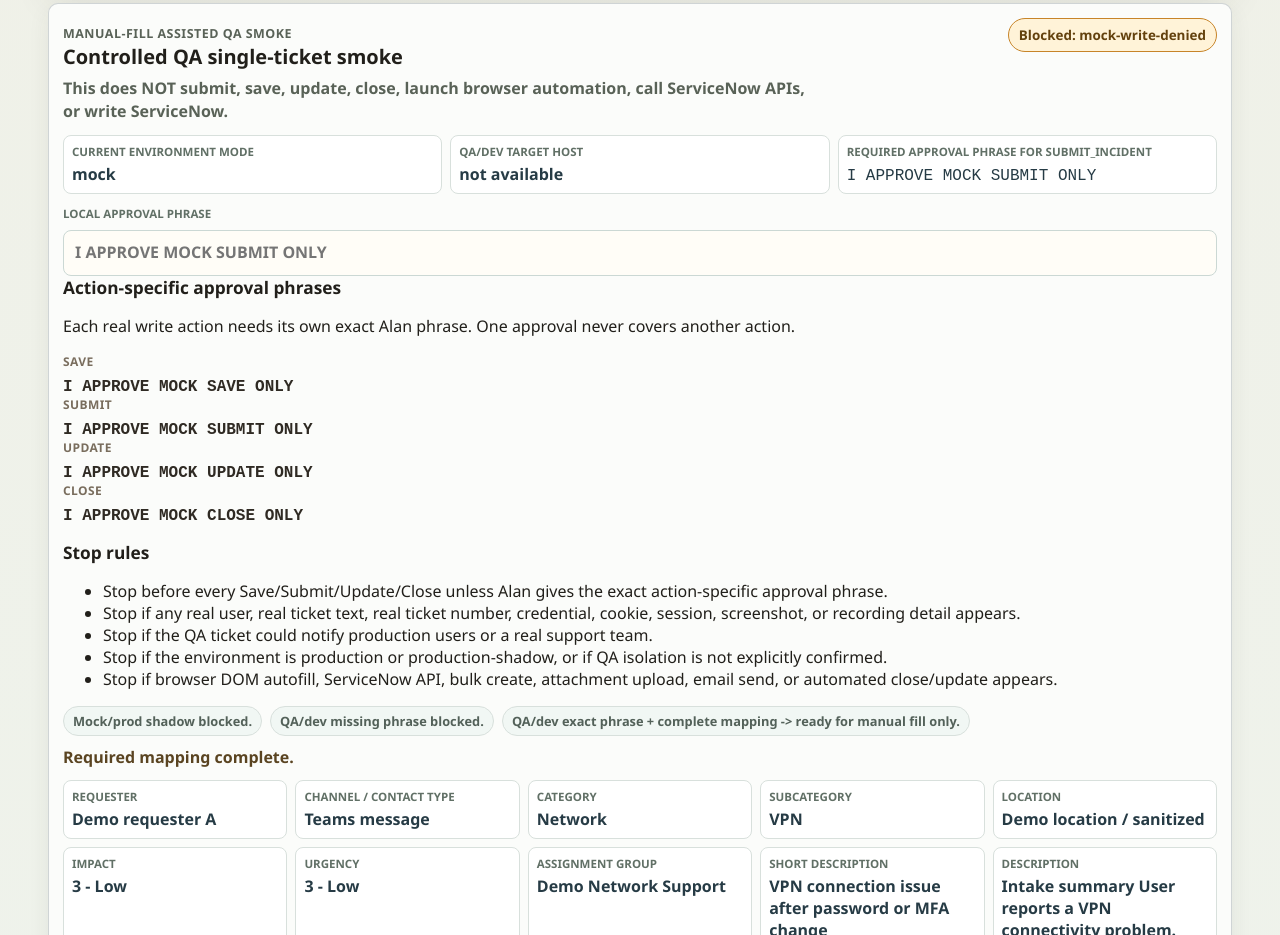
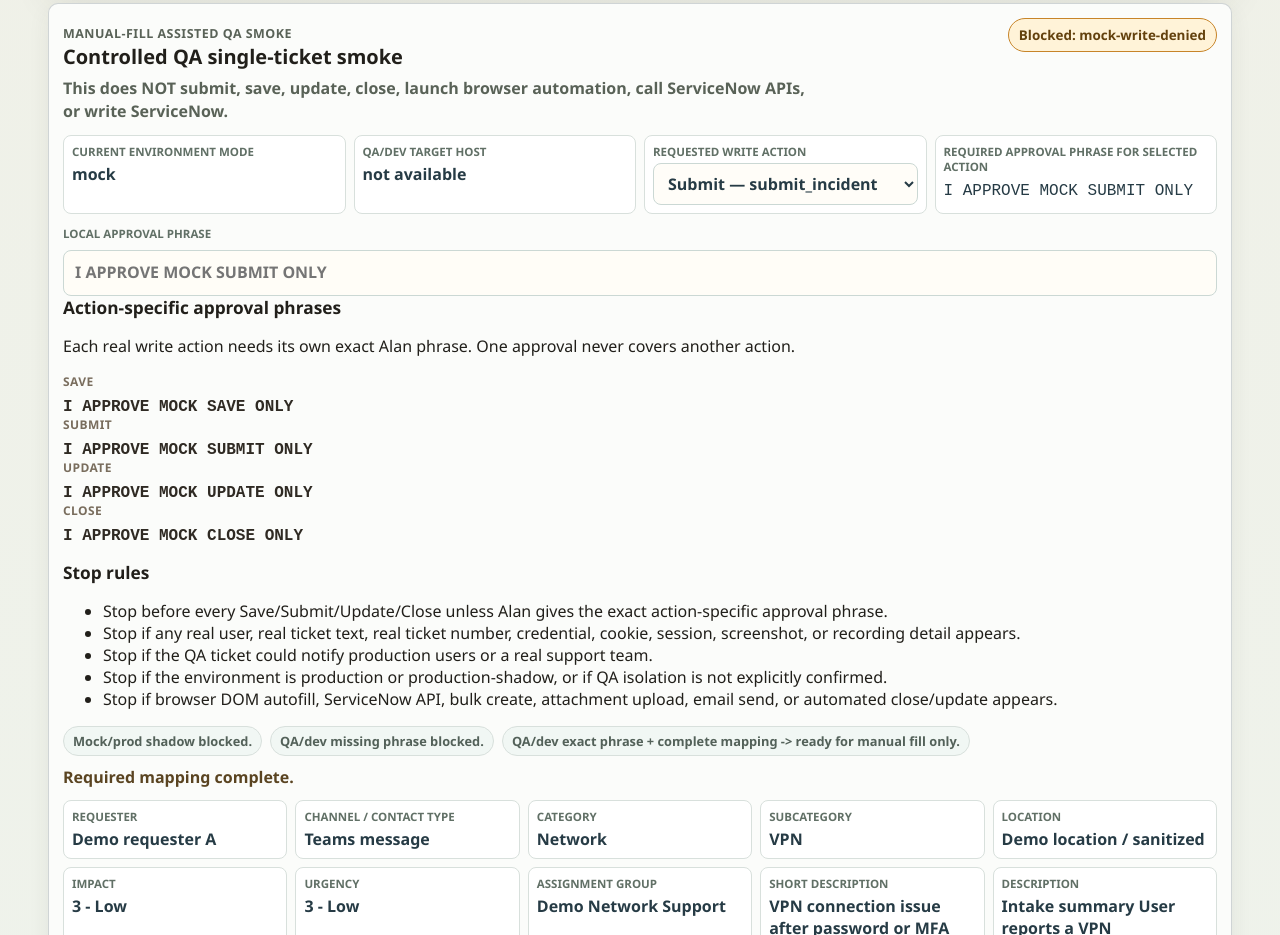
Before and after one commit to alanxiaofeifei/servicenow-automation, a React (Vite) app in the folder apps/desktop/: page / in a window 1280 px wide. Shown: the part 10700-11635 px from the top of the page. Built offline with nearby package versions, Linux system fonts and the light colour scheme.

Commit message:
feat: add QA smoke write-action selector (#70)
Co-authored-by: Alan Zhu <1366189965@qq.com>

```diff
--- a/apps/desktop/src/App.tsx
+++ b/apps/desktop/src/App.tsx
@@ -19,6 +19,7 @@ import {
   normalizeSourceContextText,
   type CapturedContext,
   type FieldDraft,
+  type QaManualFillWriteAction,
   type QaSingleTicketSmokePlan,
   type ServiceDeskWorkflowPreview,
   type SourceType,
@@ -1463,9 +1464,22 @@ export function buildDemoQueueItems(
 
 export type AppProps = {
   initialLanguage?: LanguageCode;
+  initialQaSmokeWriteAction?: QaManualFillWriteAction;
+  initialQaSmokeApprovalPhrase?: string;
 };
 
-export function App({ initialLanguage = "en-US" }: AppProps = {}) {
+export function updateQaSmokeWriteActionSelection(nextAction: QaManualFillWriteAction) {
+  return {
+    writeAction: nextAction,
+    approvalPhrase: ""
+  };
+}
+
+export function App({
+  initialLanguage = "en-US",
+  initialQaSmokeWriteAction = "submit_incident",
+  initialQaSmokeApprovalPhrase = ""
+}: AppProps = {}) {
   const [language, setLanguage] = useState<LanguageCode>(initialLanguage);
   const [displayTheme, setDisplayTheme] = useState<DisplayTheme>("warm");
   const [appZoomPercent, setAppZoomPercent] = useState(100);
@@ -1484,7 +1498,8 @@ export function App({ initialLanguage = "en-US" }: AppProps = {}) {
   const [fieldOverrides, setFieldOverrides] = useState<Record<string, string>>({});
   const [preparedCopyDraft, setPreparedCopyDraft] = useState<PreparedCopyDraft | null>(null);
   const [fillConfirmed, setFillConfirmed] = useState(false);
-  const [qaSmokeApprovalPhrase, setQaSmokeApprovalPhrase] = useState("");
+  const [qaSmokeApprovalPhrase, setQaSmokeApprovalPhrase] = useState(initialQaSmokeApprovalPhrase);
+  const [qaSmokeWriteAction, setQaSmokeWriteAction] = useState<QaManualFillWriteAction>(initialQaSmokeWriteAction);
   const [checkedFieldReviewItems, setCheckedFieldReviewItems] = useState<string[]>([]);
   const [selectedEnvironmentMode, setSelectedEnvironmentMode] = useState<ServiceNowEnvironmentMode>(
     getDefaultServiceNowEnvironmentMode()
@@ -1562,6 +1577,7 @@ export function App({ initialLanguage = "en-US" }: AppProps = {}) {
       contactType: selectedQueueItem.sourceChannel,
       location: "Demo location / sanitized"
     },
+    writeAction: qaSmokeWriteAction,
     approvalPhrase: qaSmokeApprovalPhrase,
     language,
     templatePreset: selectedTemplatePresetId,
@@ -1888,8 +1904,14 @@ export function App({ initialLanguage = "en-US" }: AppProps = {}) {
             <MockServiceNowForm draft={draft} fillConfirmed={fillConfirmed} item={selectedQueueItem} chrome={chrome} t={t} />
             <ControlledQaSingleTicketSmokePanel
               approvalPhrase={qaSmokeApprovalPhrase}
+              onWriteActionChange={(nextAction) => {
+                const nextSelection = updateQaSmokeWriteActionSelection(nextAction);
+                setQaSmokeWriteAction(nextSelection.writeAction);
+                setQaSmokeApprovalPhrase(nextSelection.approvalPhrase);
+              }}
               plan={qaSmokePlan}
               onApprovalPhraseChange={setQaSmokeApprovalPhrase}
+              writeAction={qaSmokeWriteAction}
             />
           </div>
 
@@ -3247,10 +3269,14 @@ function MockServiceNowForm({
 function ControlledQaSingleTicketSmokePanel({
   approvalPhrase,
   onApprovalPhraseChange,
+  onWriteActionChange,
+  writeAction,
   plan
 }: {
   approvalPhrase: string;
   onApprovalPhraseChange: (value: string) => void;
+  onWriteActionChange: (value: QaManualFillWriteAction) => void;
+  writeAction: QaManualFillWriteAction;
   plan: QaSingleTicketSmokePlan;
 }) {
   const statusText =
@@ -3284,7 +3310,23 @@ function ControlledQaSingleTicketSmokePanel({
           <strong>{plan.targetHost ?? "not available"}</strong>
         </div>
         <div>
-          <span>Required approval phrase for submit_incident</span>
+          <span>Requested write action</span>
+          <label className="qa-smoke-write-action-select">
+            <span className="sr-only">Requested write action</span>
+            <select
+              value={writeAction}
+              onChange={(event) => onWriteActionChange(event.currentTarget.value as QaManualFillWriteAction)}
+            >
+              {plan.writeActionApprovalPhrases.map((item) => (
+                <option key={item.action} value={item.action}>
+                  {item.label} — {item.action}
+                </option>
+              ))}
+            </select>
+          </label>
+        </div>
+        <div>
+          <span>Required approval phrase for selected action</span>
           <code>{plan.requiredApprovalPhrase}</code>
         </div>
       </div>
--- a/apps/desktop/src/styles.css
+++ b/apps/desktop/src/styles.css
@@ -2005,6 +2005,32 @@ textarea:focus,
   overflow-wrap: anywhere;
 }
 
+.qa-smoke-write-action-select {
+  display: block;
+}
+
+.qa-smoke-write-action-select select {
+  width: 100%;
+  border: 1px solid #cbd8d4;
+  border-radius: 8px;
+  padding: 8px 10px;
+  background: #fffdf8;
+  color: #263b45;
+  font-weight: 850;
+}
+
+.sr-only {
+  position: absolute;
+  width: 1px;
+  height: 1px;
+  padding: 0;
+  margin: -1px;
+  overflow: hidden;
+  clip: rect(0, 0, 0, 0);
+  white-space: nowrap;
+  border: 0;
+}
+
 .qa-smoke-approval {
   display: grid;
   gap: 5px;
```
Also changed, not shown: 1 other file (tests, documents, lock files or other folders).
